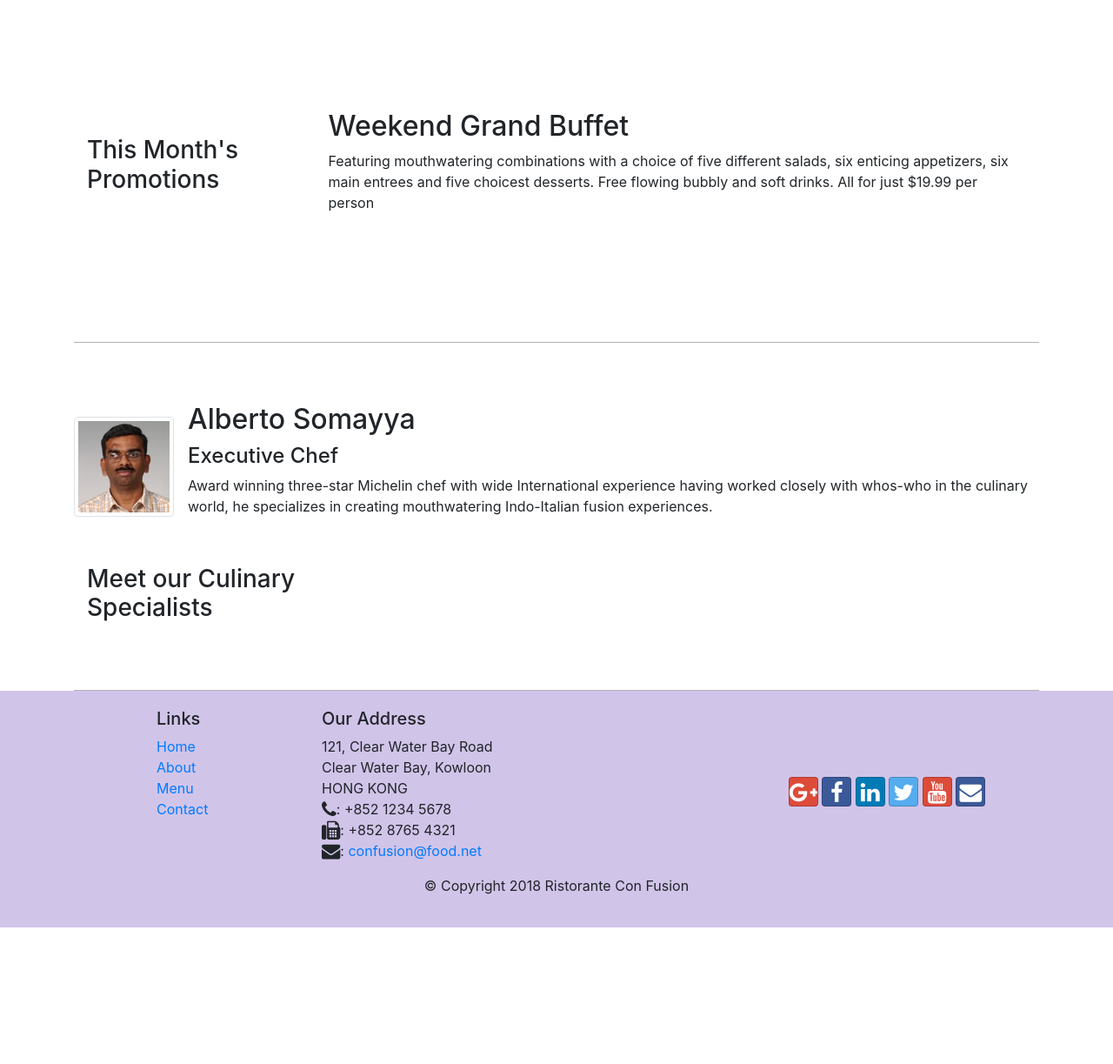
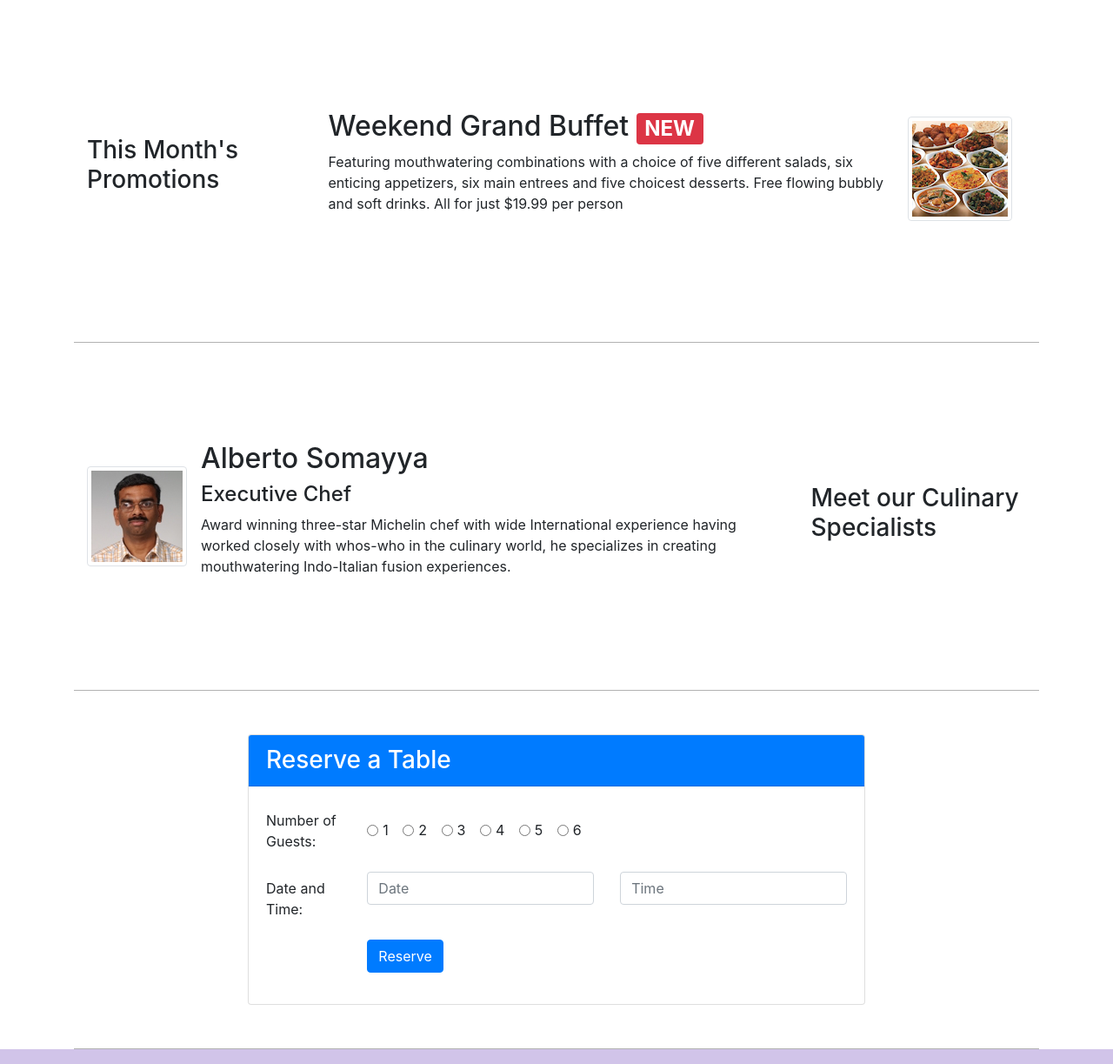
Before and after one commit to Borismeister/FrontendUICoursera, a website: page index.html in a window 1280 px wide. Shown: the part 740-1963 px from the top of the page at 87% size. Before the commit the page ends 1806 px from the top, so only its background shows below. Drawn offline with nearby package versions, Linux system fonts and the light colour scheme.

Commit message:
Assignment2 Complete

```diff
--- a/index.html
+++ b/index.html
@@ -79,8 +79,9 @@
               your culinary senses!
             </p>
           </div>
-          <div class="col-12 col-sm align-self-center">
-            <img src="img/logo.png" class="img-fluid" />
+          <div class="col-12 col-sm row align-items-center">
+            <div class="col-6"><img src="img/logo.png" class="img-fluid" /></div>
+            <div class="col-6"><a href="#reserve" class="btn btn-sm btn-warning btn-block">Reserve Table</a></div>
           </div>
         </div>
       </div>
@@ -114,8 +115,10 @@
         <div class="col-12 col-sm-4 col-md-3">
           <h3>This Month's Promotions</h3>
         </div>
-        <div class="col col-sm col-md">
-          <h2>Weekend Grand Buffet</h2>
+        <div class="col col-sm col-md order-sm-last">
+          <div class="media">
+            <div class="media-body">
+              <h2 class="mt-0">Weekend Grand Buffet <span class="badge badge-danger">NEW</span></h2>
               <p class="d-none d-sm-block">
                 Featuring mouthwatering combinations with a choice of five different
                 salads, six enticing appetizers, six main entrees and five choicest
@@ -123,12 +126,20 @@
                 per person
               </p>
             </div>
+            <img
+              class="d-flex mr-3 img-thumbnail align-self-center"
+              src="img/buffet.png"
+              alt="Weekend Grand Buffet"
+            />
+          </div>
+        </div>
       </div>
 
       <div class="row row-content align-items-center">
         <div class="col-12 col-sm-4 col-md-3 order-sm-last">
           <h3>Meet our Culinary Specialists</h3>
         </div>
+        <div class="col col-sm col-md">
           <div class="media">
             <img class="d-flex mr-3 img-thumbnail align-self-center"
                     src="img/alberto.png" alt="Alberto Somayya">
@@ -140,6 +151,62 @@
                     whos-who in the culinary world, he specializes in
                     creating mouthwatering Indo-Italian fusion experiences.
                     </p>
+            </div>
+          </div>
+        </div>
+      </div>
+
+      <div class="row row-content align-items-center">
+        <div class="col-sm-8 offset-sm-2 col-12">
+          <div class="card">
+            <h3 class="card-header bg-primary text-white">Reserve a Table</h3>
+            <div class="card-body">
+                <form action="">
+                  <div class="form-group row">
+                    <label for="numGuests" class="col-md-2 col-form-label">Number of Guests:</label>
+                    <div class="col-md-10 align-self-center">
+                      <div class="form-check form-check-inline">
+                        <input type="radio" name="1" id="1" class="form-check-input" value="">
+                        <label for="1" class="form-check-label">1</label>
+                      </div>
+                      <div class="form-check form-check-inline">
+                        <input type="radio" name="2" id="2" class="form-check-input" value="">
+                        <label for="2" class="form-check-label">2</label>
+                      </div>
+                      <div class="form-check form-check-inline">
+                        <input type="radio" name="3" id="3" class="form-check-input" value="">
+                        <label for="3" class="form-check-label">3</label>
+                      </div>
+                      <div class="form-check form-check-inline">
+                        <input type="radio" name="4" id="4" class="form-check-input" value="">
+                        <label for="4" class="form-check-label">4</label>
+                      </div>
+                      <div class="form-check form-check-inline">
+                        <input type="radio" name="5" id="5" class="form-check-input" value="">
+                        <label for="5" class="form-check-label">5</label>
+                      </div>
+                      <div class="form-check form-check-inline">
+                        <input type="radio" name="6" id="6" class="form-check-input" value="">
+                        <label for="6" class="form-check-label">6</label>
+                      </div>
+                    </div>
+                  </div>
+                  <div class="form-group row">
+                      <label for="dateAndTime" class="col-md-2 col-form-label">Date and Time:</label>
+                      <div class="col-md-5">
+                          <input type="text" class="form-control" id="feedback" name="feedback" placeholder="Date">
+                      </div>
+                      <div class="col-md-5">
+                        <input type="text" class="form-control" id="feedback" name="feedback" placeholder="Time">
+                    </div>
+                  </div>
+                  <div class="form-group row">
+                      <div class="offset-md-2 col-md-10">
+                          <button type="submit" class="btn btn-primary">Reserve</button>
+                      </div>
+                  </div>
+                </form>
+            </div>
           </div>
         </div>
       </div>
```
Also changed, not shown: contactus.html (+1 -1 lines). Lines whose indentation alone changed are shown as unchanged.
